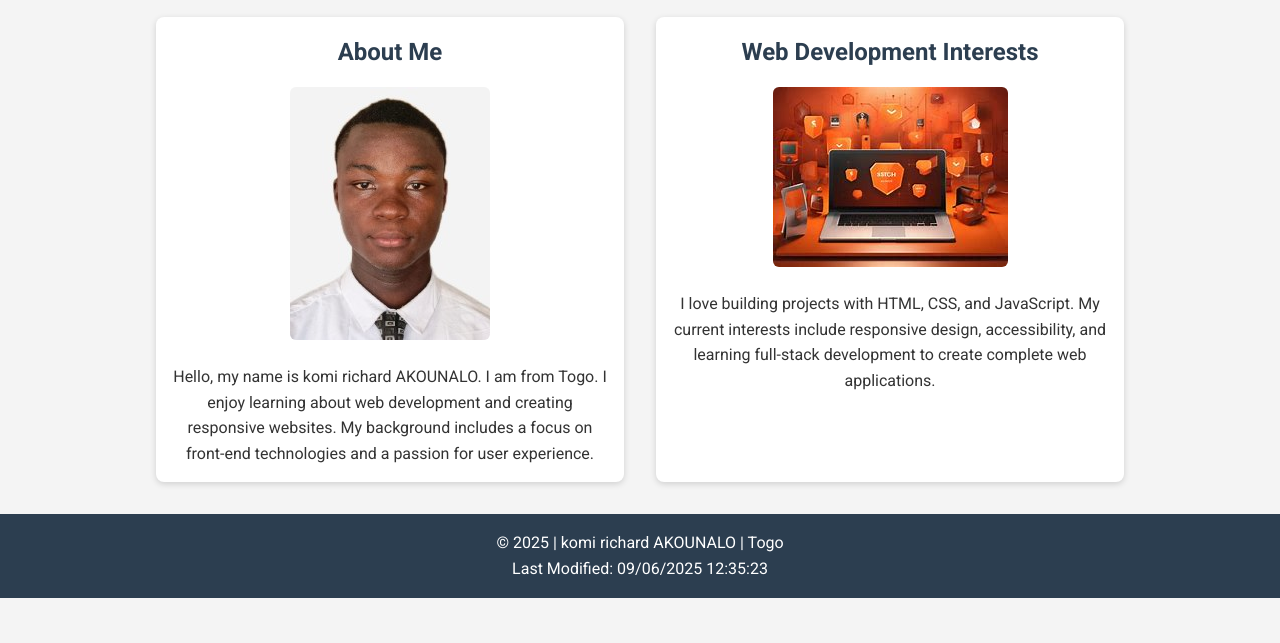
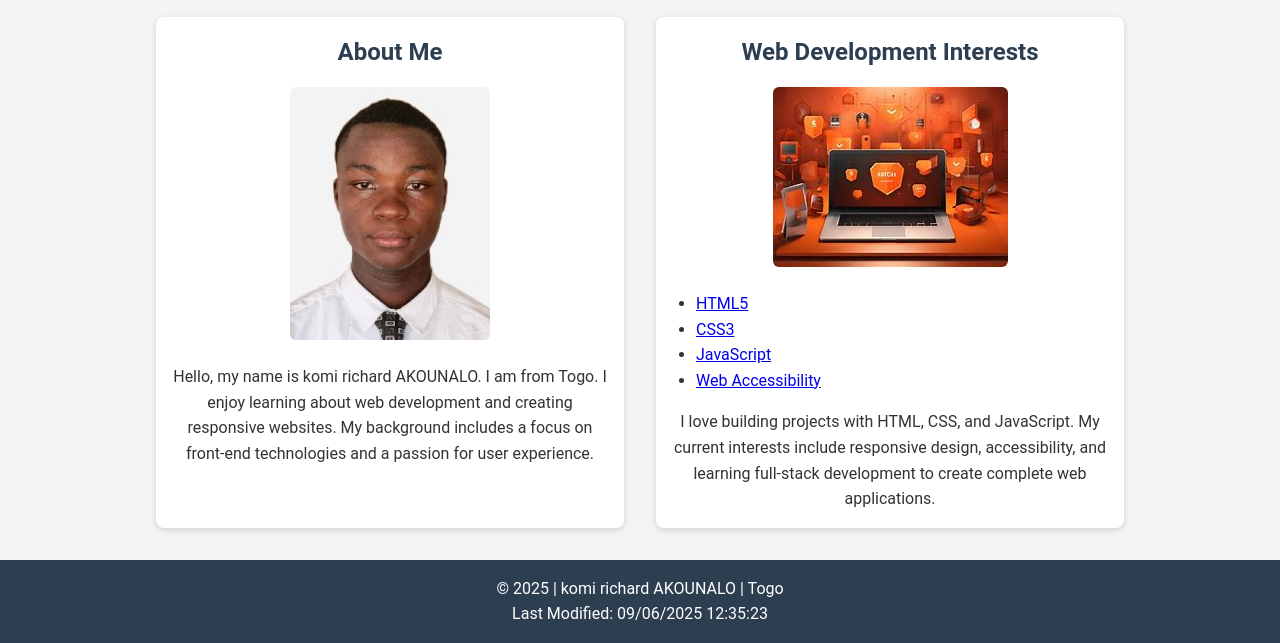
Before and after one commit to komi380/wdd131, a plain HTML site: page index.html in a window 1280 px wide. Shown: the part 217-860 px from the top of the page. Before the commit the page ends 815 px from the top, so only its background shows below. Drawn offline with Linux system fonts and the light colour scheme.

Commit message:
initial commit

```diff
--- a/index.html
+++ b/index.html
@@ -37,6 +37,12 @@
       <section class="card">
         <h2>Web Development Interests</h2>
         <img src="images/web-resources.jpg" alt="Web development illustration">
+        <ul>
+            <li><a href="https://www.bing.com/ck/a?!&&p=4337e48cfe594f46a91446e9e8736c3f77aed660a201339ae9fafe0ee0d44a07JmltdHM9MTc1NzExNjgwMA&ptn=3&ver=2&hsh=4&fclid=331b5778-f6a3-6104-0990-4214f73d6005&psq=html+5&u=a1aHR0cHM6Ly93ZWIuZGV2L2h0bWw_aGw9ZnI&ntb=1" title="HTML5">HTML5</a></li>
+            <li><a href="https://www.bing.com/ck/a?!&&p=2593d12eabda5d6240cdab03f1a54f3193330fea9ca8f6b76b67f11b1d3bc62eJmltdHM9MTc1NzExNjgwMA&ptn=3&ver=2&hsh=4&fclid=331b5778-f6a3-6104-0990-4214f73d6005&psq=CSS&u=a1aHR0cHM6Ly93d3cudzNzY2hvb2xzLmNvbS9Dc3Mv&ntb=1" title="CSS3">CSS3</a></li>
+            <li><a href="https://www.bing.com/ck/a?!&&p=e0554d80931bd3b80498a51eb313b60bcfde0956ff3ce5ebc363d1209e5a06d9JmltdHM9MTc1NzExNjgwMA&ptn=3&ver=2&hsh=4&fclid=331b5778-f6a3-6104-0990-4214f73d6005&psq=javascript&u=a1aHR0cHM6Ly93d3cudzNzY2hvb2xzLmNvbS9Kcy8&ntb=1" title="JavaScript">JavaScript</a></li>
+            <li><a href="https://www.bing.com/ck/a?!&&p=b9aee0bf0b3710a066f609fbc49a61c62030c60becc6adebebd21da6017005ddJmltdHM9MTc1NzExNjgwMA&ptn=3&ver=2&hsh=4&fclid=331b5778-f6a3-6104-0990-4214f73d6005&psq=web+accessibility++&u=a1aHR0cHM6Ly93d3cudzMub3JnL1dBSS9mdW5kYW1lbnRhbHMvYWNjZXNzaWJpbGl0eS1pbnRyby8&ntb=1" title="Web Accessibility">Web Accessibility</a></li>
+        </ul>
         <p>
           I love building projects with HTML, CSS, and JavaScript. My current
           interests include responsive design, accessibility, and learning
--- a/styles/base.css
+++ b/styles/base.css
@@ -1,5 +1,4 @@
-/* Google Fonts */
-@import url('https://fonts.googleapis.com/css2?family=Roboto:wght@400;700&display=swap');
+
 
 :root {
   --primary: #2c3e50;
@@ -107,6 +106,12 @@ h1 {
   border-radius: 6px;
   margin-bottom: 1rem;
 }
+.card ul {
+  list-style-type: disc;
+  padding-left: 1.5rem;
+  text-align: left;
+  margin-bottom: 1rem;
+}
 
 /* Footer */
 footer {
```
